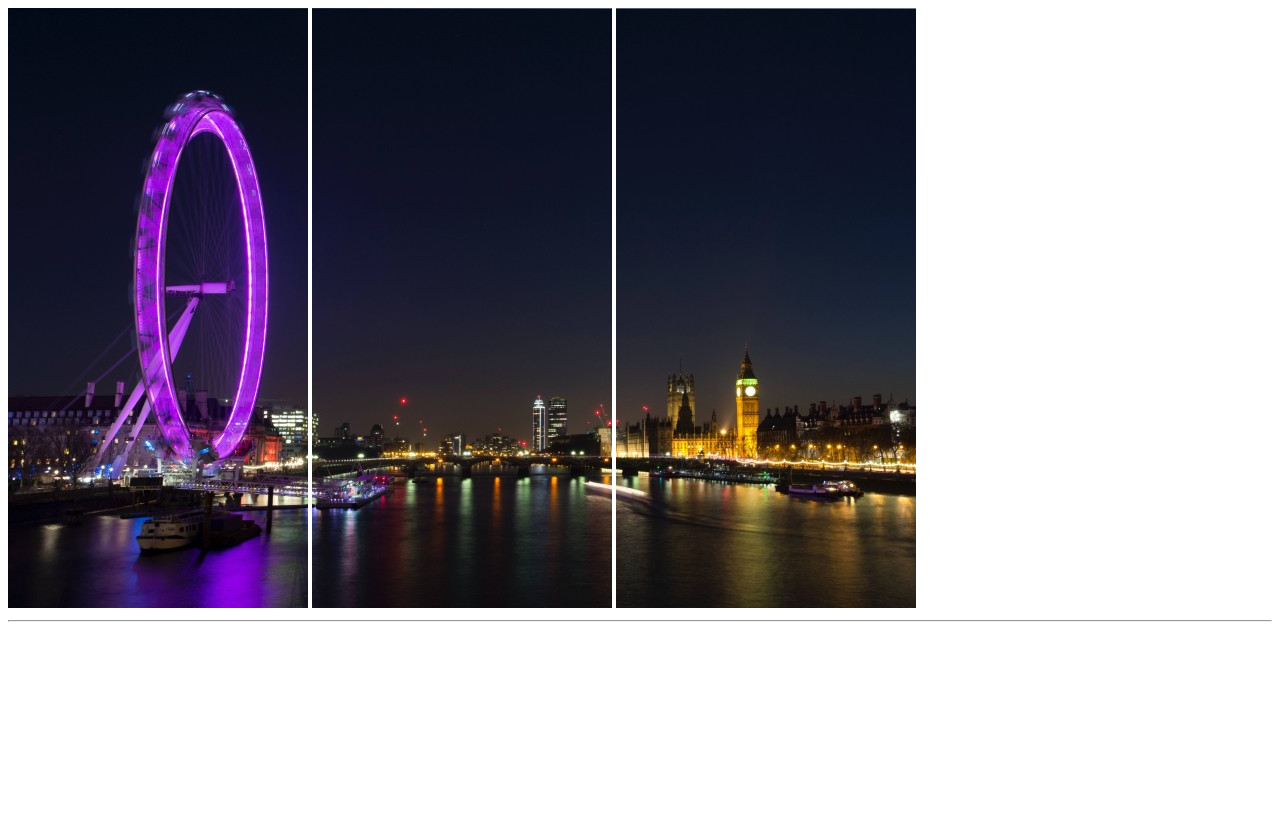
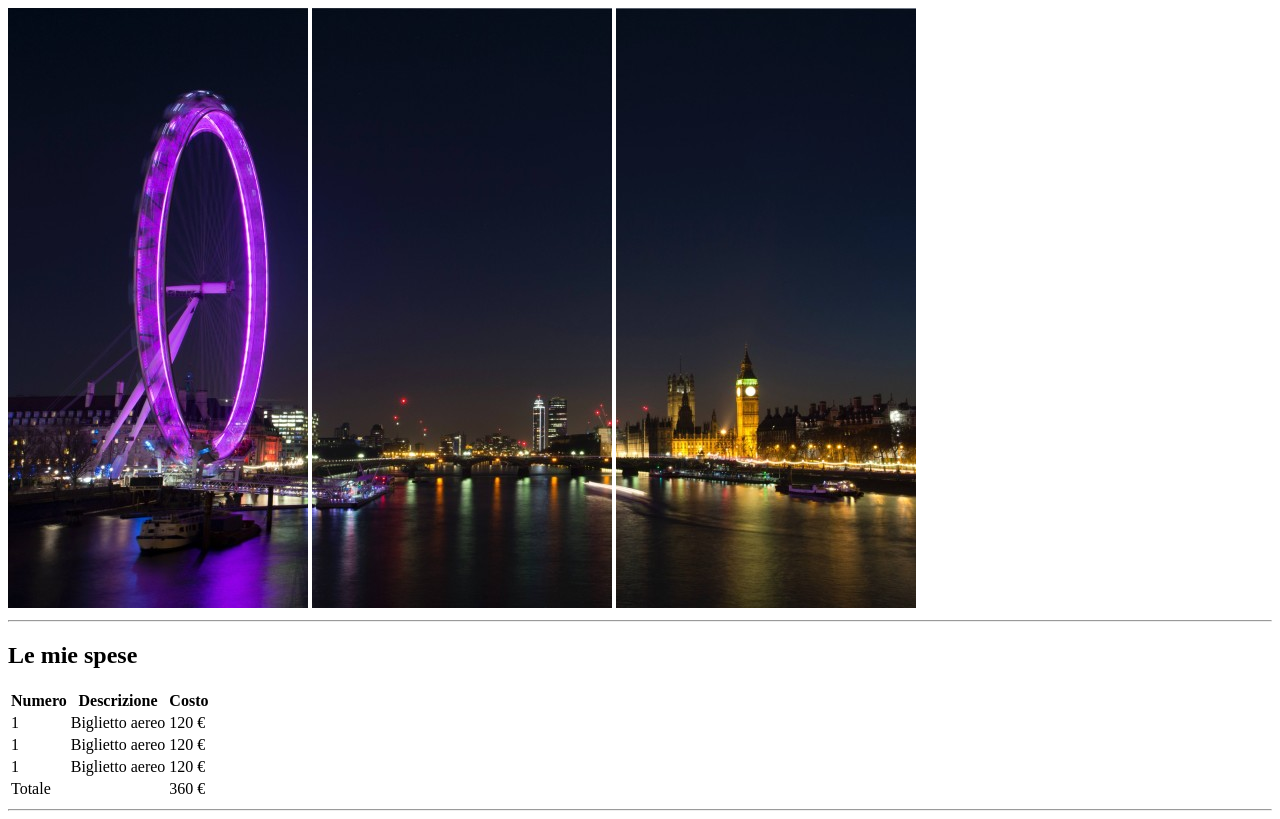
Before and after one commit to Alessandra-N/html-london-trip, a plain HTML site: page index.html in a window 1280 px wide. Drawn offline with Linux system fonts and the light colour scheme.

Commit message:
Completata sezione tabella delle spese

```diff
--- a/index.html
+++ b/index.html
@@ -19,11 +19,55 @@
 
     </header>
 
-
+    <!-- Sezione tabella delle spese -->
     <section>
 
+        <h2>Le mie spese</h2>
+
+        <table>
+
+            <thead>
+                <tr>
+                    <th>Numero</th>
+                    <th>Descrizione</th>
+                    <th>Costo</th>
+                </tr>
+            </thead>
+
+            <tbody>
+                <tr>
+                    <td>1</td>
+                    <td>Biglietto aereo</td>
+                    <td>120 &euro;</td>
+                </tr>
+
+                <tr>
+                    <td>1</td>
+                    <td>Biglietto aereo</td>
+                    <td>120 &euro;</td>
+                </tr>
+
+                <tr>
+                    <td>1</td>
+                    <td>Biglietto aereo</td>
+                    <td>120 &euro;</td>
+                </tr>
+            </tbody>
+
+            <tfoot>
+                <tr>
+                    <td>Totale</td>
+                    <td></td>
+                    <td>360 &euro;</td>
+                </tr>
+            </tfoot>
+
+        </table>
+
+        <hr>
 
     </section>
+    <!-- /Sezione tabella delle spese -->
 
 
     <section>
```
